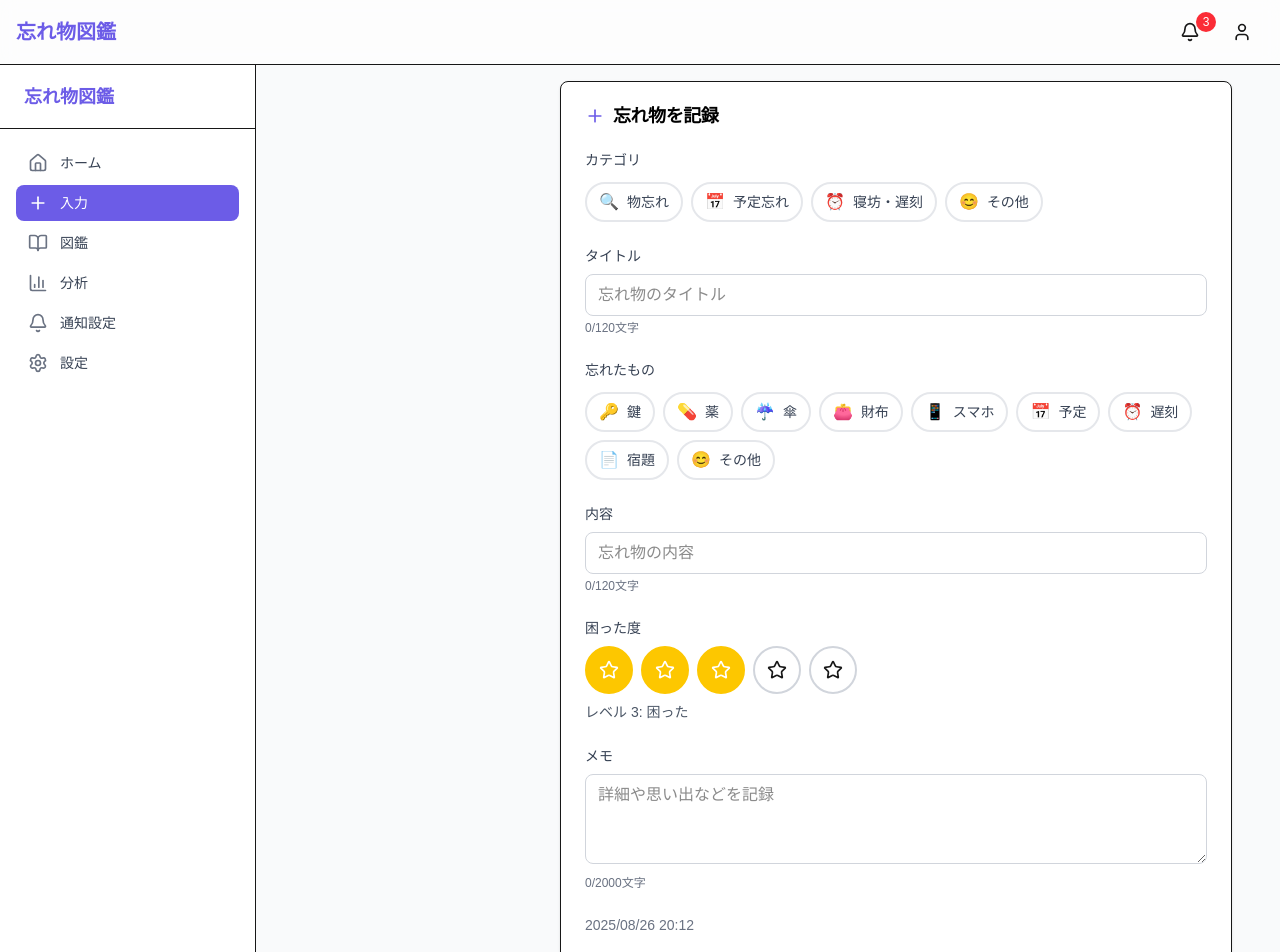
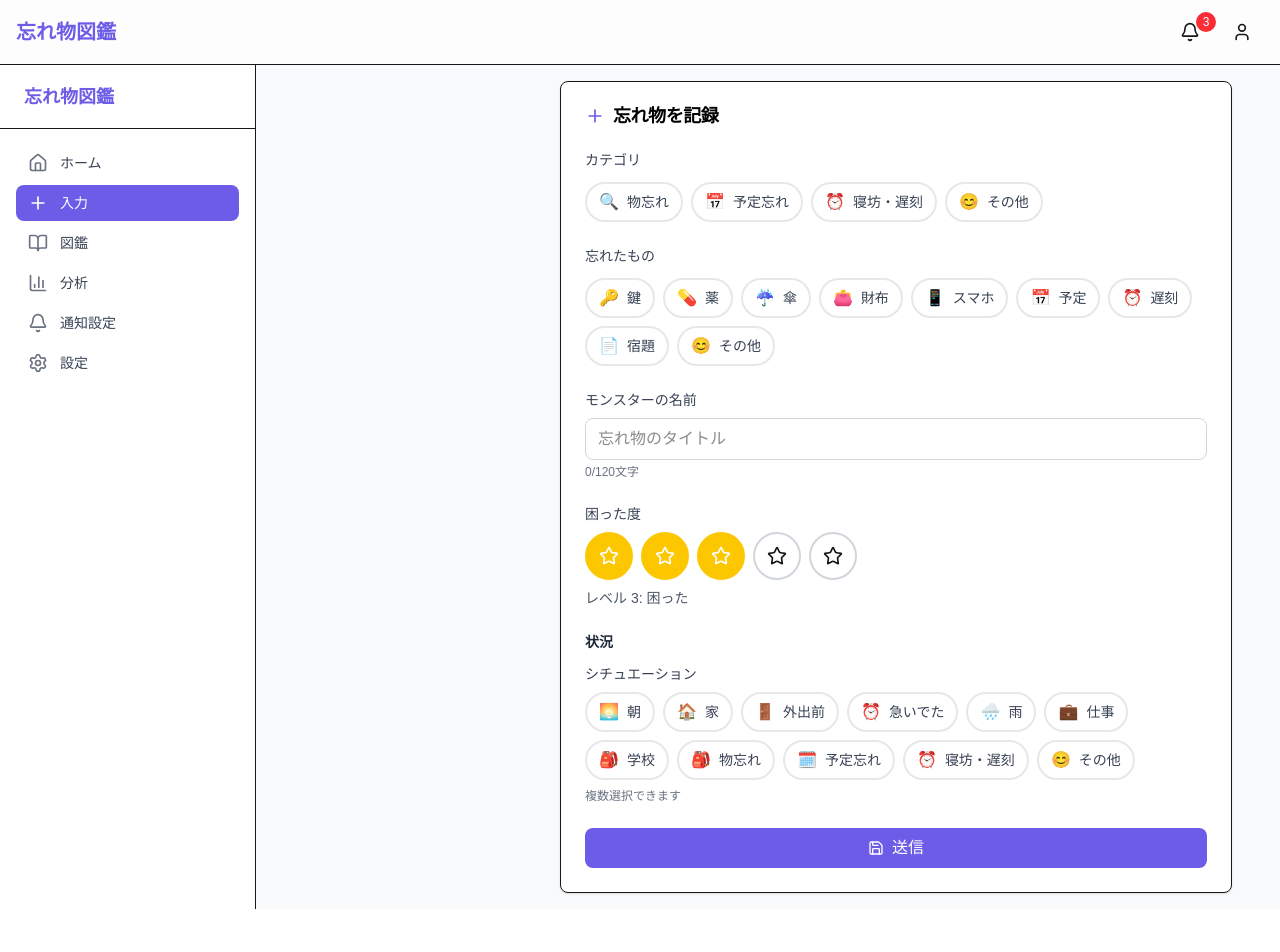
Before and after one commit to saitoumichi/tamu-nya, a Next.js app in the folder frontend/: page /input in a window 1280 px wide. Shown: the top 952 px of the page. After the commit the page ends 909 px from the top, so only its background shows below. Built offline with nearby package versions, Linux system fonts and the light colour scheme.

Commit message:
入力画面

```diff
--- a/frontend/src/app/input/page.tsx
+++ b/frontend/src/app/input/page.tsx
@@ -10,6 +10,13 @@ import { Plus, Save, Star } from 'lucide-react';
 import { cn } from '@/lib/utils';
 import Link from 'next/link';
 
+// 追加: ローカル時刻を <input type="datetime-local"> 用に整形
+const getLocalDatetime = () => {
+  const d = new Date();
+  d.setMinutes(d.getMinutes() - d.getTimezoneOffset());
+  return d.toISOString().slice(0, 16); // "YYYY-MM-DDTHH:mm"
+};
+
 export default function InputPage() {
   const [formData, setFormData] = useState({
     category: '',
@@ -19,9 +26,10 @@ export default function InputPage() {
     forgottenItem: '',
     details: '',
     difficulty: 3,
-    situation: [] as string[],
-    location: '',
-    datetime: new Date().toISOString().slice(0, 16)
+    situation: [] as string[],           // 選択したシチュエーションタグ
+    situationNote: '',                   // 追加: どのような状況だったか（自由記述）
+    location: '',                        // 場所
+    datetime: getLocalDatetime(),        // 入力用に整形済みの現在時刻
   });
 
   const [showResultModal, setShowResultModal] = useState(false);
@@ -73,12 +81,11 @@ export default function InputPage() {
     e.preventDefault();
     console.log('handleSubmit called');
 
-    // 選択された「忘れたもの」の情報を図鑑に送る
     if (formData.forgottenItem) {
       const selectedThing = things.find(thing => thing.id === formData.forgottenItem);
       console.log('選択された忘れ物:', selectedThing);
 
-      // LocalStorageに保存（図鑑で読み込むため）
+      // 保存データ（図鑑で読み込む）
       const thingsRecord = {
         id: Date.now().toString(),
         category: formData.category,
@@ -88,22 +95,22 @@ export default function InputPage() {
         content: formData.content,
         details: formData.details,
         difficulty: formData.difficulty,
-        location: formData.location,
-        datetime: formData.datetime,
-        createdAt: new Date().toISOString()
+        // 追加保存: 状況ブロックの情報
+        situation: formData.situation,          // 選択タグの配列
+        situationNote: formData.situationNote,  // 自由記述
+        location: formData.location,            // 場所
+        datetime: formData.datetime,            // 日時（ローカル）
+        createdAt: new Date().toISOString(),
       };
 
-      // 既存のデータを取得して追加
       const existingRecords = JSON.parse(localStorage.getItem('thingsRecords') || '[]');
       existingRecords.push(thingsRecord);
       localStorage.setItem('thingsRecords', JSON.stringify(existingRecords));
 
-      // モンスター情報を計算
       const sameThingRecords = existingRecords.filter((record: { thingId: string }) => record.thingId === formData.forgottenItem);
       const encounterCount = sameThingRecords.length;
       const intimacyLevel = encounterCount;
 
-      // rarityを計算（図鑑と同じロジック）
       let rarity = 'common';
       if (intimacyLevel > 5) rarity = 'uncommon';
       if (intimacyLevel > 10) rarity = 'rare';
@@ -124,7 +131,6 @@ export default function InputPage() {
       window.dispatchEvent(new CustomEvent('thingsRecordsChanged'));
     }
 
-    // 成長リザルトモーダルを表示
     setShowResultModal(true);
   };
 
@@ -181,25 +187,6 @@ export default function InputPage() {
                 </div>
               </div>
 
-              {/* タイトル */}
-              <div>
-                <label htmlFor="title" className="block text-sm font-medium text-gray-700 mb-2">
-                  タイトル
-                </label>
-                <input
-                  type="text"
-                  id="title"
-                  value={formData.title}
-                  onChange={(e) => setFormData(prev => ({ ...prev, title: e.target.value }))}
-                  className="w-full rounded-lg border border-gray-300 px-3 py-2 focus:border-primary focus:outline-none focus:ring-1 focus:ring-primary"
-                  placeholder="忘れ物のタイトル"
-                  maxLength={120}
-                />
-                <p className="text-xs text-gray-500 mt-1">
-                  {formData.title.length}/120文字
-                </p>
-              </div>
-
               {/* 忘れたもの */}
               <div>
                 <label className="block text-sm font-medium text-gray-700 mb-3">
@@ -218,24 +205,26 @@ export default function InputPage() {
                 </div>
               </div>
 
-              {/* 内容 */}
+              {/* タイトル */}
               <div>
-                <label htmlFor="content" className="block text-sm font-medium text-gray-700 mb-2">
-                  内容
+                <label htmlFor="title" className="block text-sm font-medium text-gray-700 mb-2">
+                  モンスターの名前
                 </label>
                 <input
                   type="text"
-                  id="content"
-                  value={formData.content}
-                  onChange={(e) => setFormData(prev => ({ ...prev, content: e.target.value }))}
+                  id="title"
+                  value={formData.title}
+                  onChange={(e) => setFormData(prev => ({ ...prev, title: e.target.value }))}
                   className="w-full rounded-lg border border-gray-300 px-3 py-2 focus:border-primary focus:outline-none focus:ring-1 focus:ring-primary"
-                  placeholder="忘れ物の内容"
+                  placeholder="忘れ物のタイトル"
                   maxLength={120}
                 />
                 <p className="text-xs text-gray-500 mt-1">
-                  {formData.content.length}/120文字
+                  {formData.title.length}/120文字
                 </p>
               </div>
+
+
 
               {/* 困った度 */}
               <div>
@@ -268,34 +257,31 @@ export default function InputPage() {
                 </p>
               </div>
 
-              {/* 内容・詳細 */}
+              {/* 追加：状況ブロック（日時・場所・どんな状況） */}
               <div>
-                <label htmlFor="details" className="block text-sm font-medium text-gray-700 mb-2">
-                  メモ
-                </label>
-                <textarea
-                  id="details"
-                  value={formData.details}
-                  onChange={(e) => setFormData(prev => ({ ...prev, details: e.target.value }))}
-                  rows={3}
-                  className="w-full rounded-lg border border-gray-300 px-3 py-2 focus:border-primary focus:outline-none focus:ring-1 focus:ring-primary"
-                  placeholder="詳細や思い出などを記録"
-                  maxLength={2000}
-                />
-                <p className="text-xs text-gray-500 mt-1">
-                  {formData.details.length}/2000文字
-                </p>
-              </div>
+                <h4 className="text-sm font-semibold text-gray-800 mb-3">状況</h4>
 
-              {/* 日時表示 */}
-              <div className="text-sm text-gray-500">
-                {new Date().toLocaleString('ja-JP', {
-                  year: 'numeric',
-                  month: '2-digit',
-                  day: '2-digit',
-                  hour: '2-digit',
-                  minute: '2-digit'
-                })}
+                {/* シチュエーション（タグ選択） */}
+                <div className="mb-4">
+                  <label className="block text-sm font-medium text-gray-700 mb-2">
+                    シチュエーション
+                  </label>
+                  <div className="flex flex-wrap gap-2">
+                    {situations.map((s) => (
+                      <Chip
+                        key={s.id}
+                        label={s.name}
+                        emoji={s.emoji}
+                        selected={formData.situation.includes(s.id)}
+                        onClick={() => handleSituationToggle(s.id)}
+                      />
+                    ))}
+                  </div>
+                  <p className="text-xs text-gray-500 mt-2">
+                    複数選択できます
+                  </p>
+                </div>
+
               </div>
 
               {/* 送信ボタン */}
```
